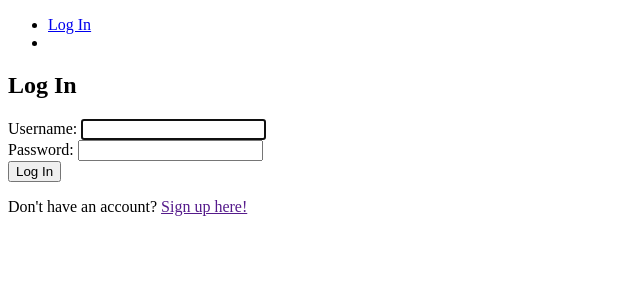
After one commit to kotutuloro/wanderlust, a Django app: page /accounts/login/ in a window 1280 px wide. The commit adds this page. Shown: the top 300 px of the page, without its empty margins (0-640 px from the left). Run offline with Django 5.2, Linux system fonts and the light colour scheme.

Commit message:
use django auth login

```diff
--- /dev/null
+++ b/accounts/templates/registration/login.html
@@ -0,0 +1,12 @@
+{% extends "base.html" %}
+{% block content %}
+  <h2>Log In</h2>
+  <form method="post">
+    {% csrf_token %}
+    {{ form }}
+    <button type="submit">Log In</button>
+  </form>
+  <p>
+    Don't have an account? <a href="">Sign up here!</a>
+  </p>
+{% endblock content %}
--- a/config/settings.py
+++ b/config/settings.py
@@ -123,3 +123,5 @@ STATIC_URL = 'static/'
 # https://docs.djangoproject.com/en/5.1/ref/settings/#default-auto-field
 
 DEFAULT_AUTO_FIELD = 'django.db.models.BigAutoField'
+
+LOGIN_REDIRECT_URL = 'trips:index'
--- a/templates/base.html
+++ b/templates/base.html
@@ -11,9 +11,9 @@
   <body>
     <nav>
       <ul>
-        {% if auth_user %}
+        {% if user.is_authenticated %}
           <li>
-            {% comment %} <a href="{% url "trips:profile" %}">My Profile</a> {% endcomment %}
+            <a {% comment %} href="{% url "trips:profile" %}" {% endcomment %}>{{ user.username }}</a>
           </li>
           <li>
             <a href="{% url "accounts:logout" %}">Log Out</a>
```
